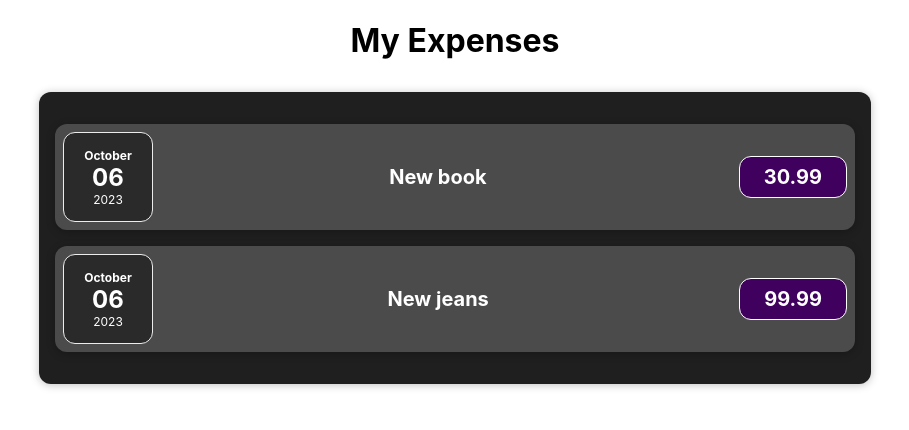
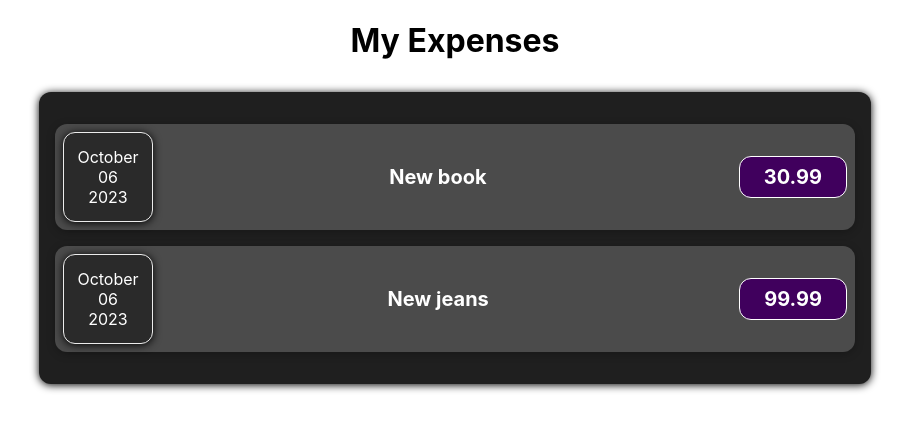
Before and after one commit to karlteine/expenses, a React (Create React App) app: page / in a window 1280 px wide. Shown: the top 430 px of the page, without its empty margins (185-1094 px from the left). Built offline with nearby package versions, Linux system fonts and the light colour scheme.

Commit message:
Added Card.js and Card.css V3

```diff
--- /dev/null
+++ b/src/components/Card.css
@@ -0,0 +1,31 @@
+.card {
+    border-radius: 12px;
+    box-shadow: 0 1px 8px rgba(0, 0, 0.25);
+}
+
+.expense-date {
+    display: flex;
+    flex-direction: column;
+    width: 5.5rem;
+    height: 5.5rem;
+    border: 1px solid #ececec;
+    background-color: #2a2a2a;
+    color: white;
+    border-radius: 12px;
+    align-items: center;
+    justify-content: center;
+}
+
+.expense-date__month {
+    font-size: 0.75rem;
+    font-weight: bold;
+}
+
+.expense-date__year {
+    font-size: 0.75rem;
+}
+
+.expense-date__day {
+    font-size: 1.5rem;
+    font-weight: bold;
+}
--- /dev/null
+++ b/src/components/Card.js
@@ -0,0 +1,12 @@
+import './Card.css'
+
+function Card(props){
+    const classes = 'card ' + props.className
+    return(
+        <div className={classes}>
+            {props.children}
+        </div>
+    )
+}
+
+export default Card
--- a/src/components/ExpenseDate.js
+++ b/src/components/ExpenseDate.js
@@ -1,7 +1,4 @@
-import React from 'react';
-
-import './ExpenseItem.css';
-import './ExpenseDate.css';
+import Card from './Card';
 
 function ExpenseDate(props) {
     const day = props.date.toLocaleString('en-US', { day: '2-digit' });
@@ -9,11 +6,11 @@ function ExpenseDate(props) {
     const year = props.date.getFullYear();
 
     return (
-        <div className="expense-date">
-            <div className="expense-date__month">{month}</div>
-            <div className="expense-date__day">{day}</div>
-            <div className="expense-date__year">{year}</div>
-        </div>
+        <Card className="expense-date">
+            <div>{month}</div>
+            <div>{day}</div>
+            <div>{year}</div>
+        </Card>
     );
 }
 
--- a/src/components/ExpenseItem.js
+++ b/src/components/ExpenseItem.js
@@ -1,21 +1,21 @@
-import React from 'react';
-import ExpenseDate from './ExpenseDate';
+import './ExpenseItem.css'
+import ExpenseDate from './ExpenseDate'
 
-function Card(props) {
-  const classes = 'card ' + props.className;
-  return <div className={classes}>{props.children}</div>;
+function ExpenseItem(props){
+
+    return (
+        <div className="expense-item">
+            <ExpenseDate
+                date={props.expenseData.date}
+            />
+            <div className="expense-item__description
+                ">
+                <h2>{props.expenseData.title}</h2>
+                <div className="expense-item__price">
+                {props.expenseData.price}</div>
+            </div>
+        </div>
+    )
 }
 
-function ExpenseItem(props) {
-  return (
-    <Card className="expense-item">
-      <ExpenseDate date={props.expenseData.date} />
-      <div className="expense-item__description">
-        <h2>{props.expenseData.title}</h2>
-        <div className="expense-item__price">{props.expenseData.price}</div>
-      </div>
-    </Card>
-  );
-}
-
-export default ExpenseItem;
+export default ExpenseItem
--- a/src/components/Expenses.css
+++ b/src/components/Expenses.css
@@ -4,6 +4,4 @@
     margin: 2rem auto;
     width: 50rem;
     max-width: 95%;
-    border-radius: 12px;
-    box-shadow: 0 1px 8px rgba(0, 0, 0, 0.25);
 }
--- a/src/components/Expenses.js
+++ b/src/components/Expenses.js
@@ -1,15 +1,15 @@
-import React from 'react';
+import Card from './Card'
 import './Expenses.css';
 import ExpenseItem from './ExpenseItem';
 
 function Expenses(props) {
+
     return (
-      <div className="card expenses">
-        {props.expenses.map((expense, index) => (
-          <ExpenseItem key={index} expenseData={expense} />
-        ))}
-      </div>
-    );
-  }
+        <Card className="expenses">
+                <ExpenseItem expenseData={props.expenses[0]} />
+                <ExpenseItem expenseData={props.expenses[1]} />
+        </Card>
+    )
+}
 
 export default Expenses;
```
